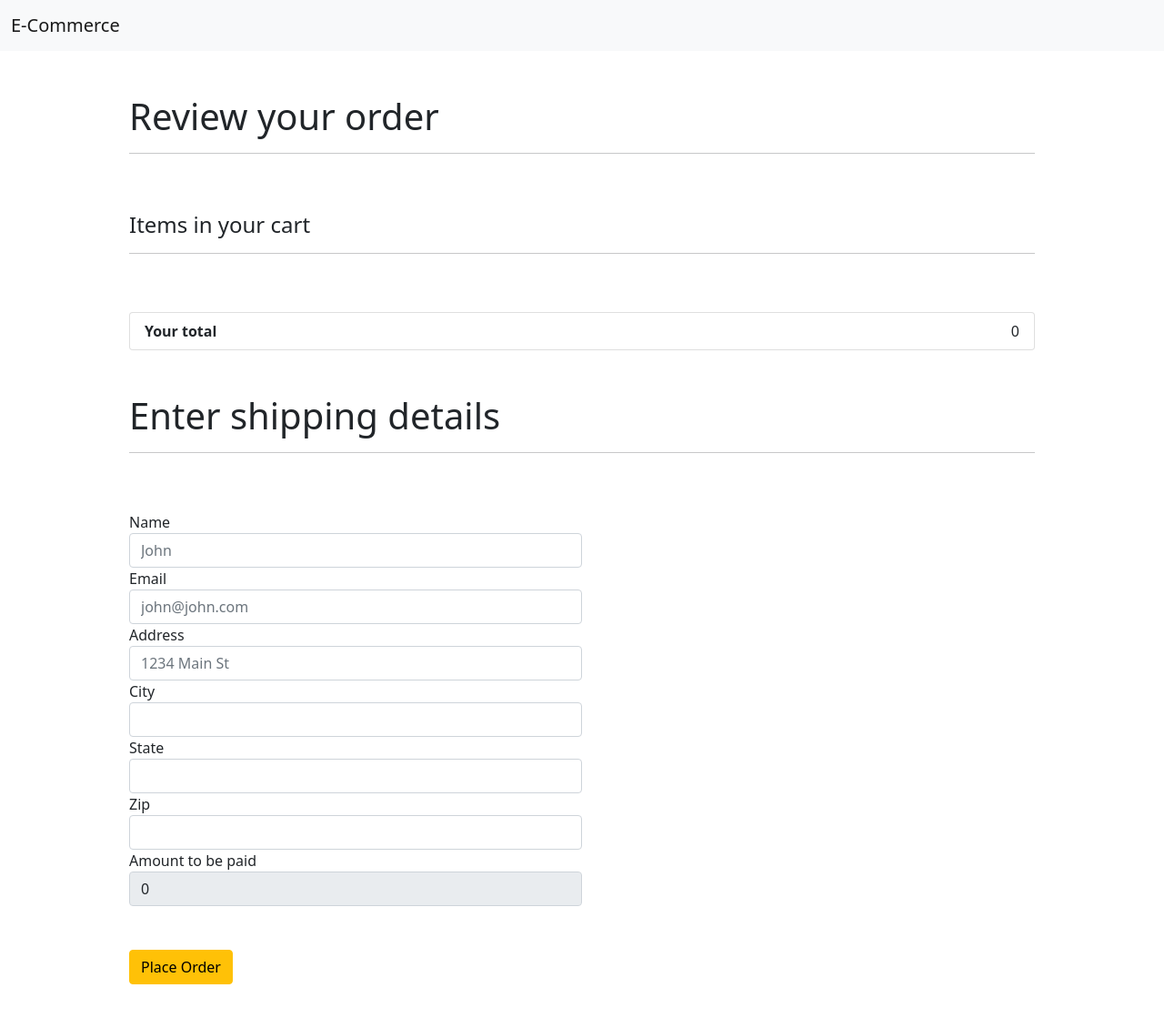
After one commit to stefangouldson/e-commerce, a Django app: page /checkout/ in a window 1280 px wide. The commit adds this page. Shown: the whole page at 91% size. Run offline with Django 3.2, Linux system fonts and the light colour scheme.

Commit message:
orders + checkout page

```diff
--- a/ecomsite/urls.py
+++ b/ecomsite/urls.py
@@ -20,5 +20,6 @@ from shop import views
 urlpatterns = [
     path('admin/', admin.site.urls),
     path('', views.index, name='index'),
-    path('<int:id>', views.detail, name='detail')
+    path('<int:id>', views.detail, name='detail'),
+    path('checkout/', views.checkout, name="checkout")
 ]
--- a/shop/admin.py
+++ b/shop/admin.py
@@ -1,5 +1,6 @@
 from django.contrib import admin
-from .models import Product
+from .models import Product, Order
 # Register your models here.
 
 admin.site.register(Product)
+admin.site.register(Order)
--- /dev/null
+++ b/shop/templates/shop/checkout.html
@@ -0,0 +1,141 @@
+{% load static %}
+<!DOCTYPE html>
+<html lang="en">
+
+<head>
+    <meta charset="UTF-8">
+    <meta name="viewport" content="width=device-width, initial-scale=1.0">
+    <title>E-commerce</title>
+    <link href="https://cdn.jsdelivr.net/npm/bootstrap@5.0.0-beta1/dist/css/bootstrap.min.css" rel="stylesheet"
+        integrity="sha384-giJF6kkoqNQ00vy+HMDP7azOuL0xtbfIcaT9wjKHr8RbDVddVHyTfAAsrekwKmP1" crossorigin="anonymous">
+    <script src="https://code.jquery.com/jquery-3.5.1.js"
+        integrity="sha256-QWo7LDvxbWT2tbbQ97B53yJnYU3WhH/C8ycbRAkjPDc=" crossorigin="anonymous"></script>
+    <link rel="stylesheet" href="{% static 'shop/style.css' %}">
+</head>
+
+<body>
+    <nav class="navbar navbar-expand-lg navbar-light bg-light">
+        <div class="container-fluid">
+            <a class="navbar-brand" href="/">E-Commerce</a>
+            <button class="navbar-toggler" type="button" data-bs-toggle="collapse"
+                data-bs-target="#navbarSupportedContent" aria-controls="navbarSupportedContent" aria-expanded="false"
+                aria-label="Toggle navigation">
+                <span class="navbar-toggler-icon"></span>
+            </button>
+    </nav>
+
+    <div class="container">
+        <div class="row m-5">
+            <div class="col-md-12">
+                <h1>Review your order</h1>
+                <hr>
+            </div>
+        </div>
+        <div class="row m-5">
+            <div class="col-md-12">
+                <h4>Items in your cart</h4>
+                <hr>
+            </div>
+        </div>
+        <div class="row m-5">
+            <div class="col-md-12">
+
+                <ul class="list-group" id="item_list">
+
+                </ul>
+            </div>
+        </div>
+        <div class="row m-5">
+            <div class="col-md-12">
+                <h1>Enter shipping details</h1>
+                <hr>
+            </div>
+        </div>
+        <div class="row m-5">
+            <div class="col-md-12">
+                <form method="POST">
+                    {% csrf_token %}
+                    <input type="hidden" id="items" name="items">
+                    <div class="form-row">
+                        <div class="form-group col-md-6">
+                            <label for="inputEmail4">Name</label>
+                            <input id="name" name="name" type="text" class="form-control" id="inputEmail4"
+                                placeholder="John">
+                        </div>
+                        <div class="form-group col-md-6">
+                            <label for="inputPassword4">Email</label>
+                            <input id="email" name="email" type="text" class="form-control" id="inputPassword4"
+                                placeholder="john@john.com">
+                        </div>
+                    </div>
+                    <div class="form-group col-md-6">
+                        <label for="inputAddress">Address</label>
+                        <input id="address" name="address" type="text" class="form-control" id="inputAddress"
+                            placeholder="1234 Main St">
+                    </div>
+
+                    <div class="form-row">
+                        <div class="form-group col-md-6">
+                            <label for="inputCity">City</label>
+                            <input id="city" name="city" type="text" class="form-control" id="inputCity">
+                        </div>
+                        <div class="form-group col-md-6">
+                            <label for="inputState">State</label>
+                            <input id="state" name="state" type="text" class="form-control" id="inputCity">
+                        </div>
+                        <div class="form-group col-md-6">
+                            <label for="inputZip">Zip</label>
+                            <input id="zipcode" name="zipcode" type="text" class="form-control" id="inputZip">
+                        </div>
+                        <div class="form-group col-md-6">
+                            <label for="inputZip">Amount to be paid</label>
+                            <input readonly="" type="text" class="form-control" id="total" name="total">
+                        </div>
+                    </div>
+
+                    <div class="form-group mt-5">
+                        <button type="submit" class="btn btn-warning">Place Order</button>
+                    </div>
+                </form>
+
+            </div>
+
+        </div>
+    </div>
+
+</body>
+<script src="https://cdn.jsdelivr.net/npm/bootstrap@5.0.0-beta1/dist/js/bootstrap.bundle.min.js"
+    integrity="sha384-ygbV9kiqUc6oa4msXn9868pTtWMgiQaeYH7/t7LECLbyPA2x65Kgf80OJFdroafW"
+    crossorigin="anonymous"></script>
+
+<script type="text/javascript">
+
+    if (localStorage.getItem('cart') == null) {
+        var cart = {};
+    } else {
+        cart = JSON.parse(localStorage.getItem('cart'));
+    }
+    console.log(cart)
+    let total = 0;
+    for (item in cart) {
+        console.log(cart[item])
+        let name = cart[item][1];
+        let quantity = cart[item][0];
+        let price = cart[item][2];
+        total = total + cart[item][2];
+
+        itemString = `  <li class="list-group-item d-flex justify-content-between align-items-center">${quantity} of  ${name}     <span class="badge badge-warning badge-pill">${price}</span></li>`;
+
+        $('#item_list').append(itemString);
+    }
+
+    totalPrice = ` <li class ="list-group-item d-flex justify-content-between align-items-center"><b>Your total</b>
+  ${total}</li> `
+    $('#total').val(total);
+    $('#item_list').append(totalPrice);
+    $('#items').val(JSON.stringify(cart));
+
+
+</script>
+
+</html>
--- a/shop/views.py
+++ b/shop/views.py
@@ -1,5 +1,5 @@
 from django.shortcuts import render
-from .models import Product
+from .models import Product, Order
 from django.core.paginator import Paginator
 
 # Create your views here.
@@ -23,3 +23,19 @@ def index(request):
 def detail(request, id):
     product_object = Product.objects.get(id=id)
     return render(request, 'shop/detail.html', {'product': product_object})
+
+def checkout(request):
+
+    if request.method == "POST":
+        items = request.POST.get('items','')
+        name = request.POST.get('name',"")
+        email = request.POST.get('email',"")
+        address = request.POST.get('address',"")
+        city = request.POST.get('city',"")
+        state =request.POST.get('state',"")
+        zipcode = request.POST.get('zipcode',"")
+        total = request.POST.get('total',"")
+        order = Order(items=items,name=name,email=email,address=address,city=city,state=state,zipcode=zipcode,total=total)
+        order.save()
+
+    return render(request, 'shop/checkout.html')
```
Also changed, not shown: shop/models.py (+14 -0 lines), shop/templates/shop/index.html (+22 -8 lines), db.sqlite3, shop/migrations/0002_order.py (added).
